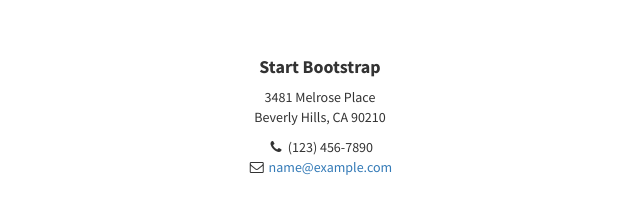
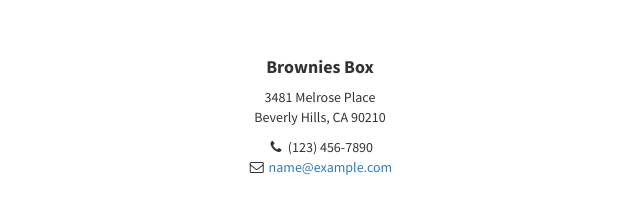
Before and after one commit to fatboy17/BrowniesBox, a plain HTML site: page index.html in a window 1280 px wide. Shown: the part 3545-3749 px from the top of the page, 320-960 px from the left. Drawn offline with Linux system fonts and the light colour scheme.

Commit message:
Change Text

```diff
--- a/index.html
+++ b/index.html
@@ -235,7 +235,7 @@
         <div class="container">
             <div class="row">
                 <div class="col-lg-10 col-lg-offset-1 text-center">
-                    <h4><strong>Start Bootstrap</strong>
+                    <h4><strong>Brownies Box</strong>
                     </h4>
                     <p>3481 Melrose Place<br>Beverly Hills, CA 90210</p>
                     <ul class="list-unstyled">
```
